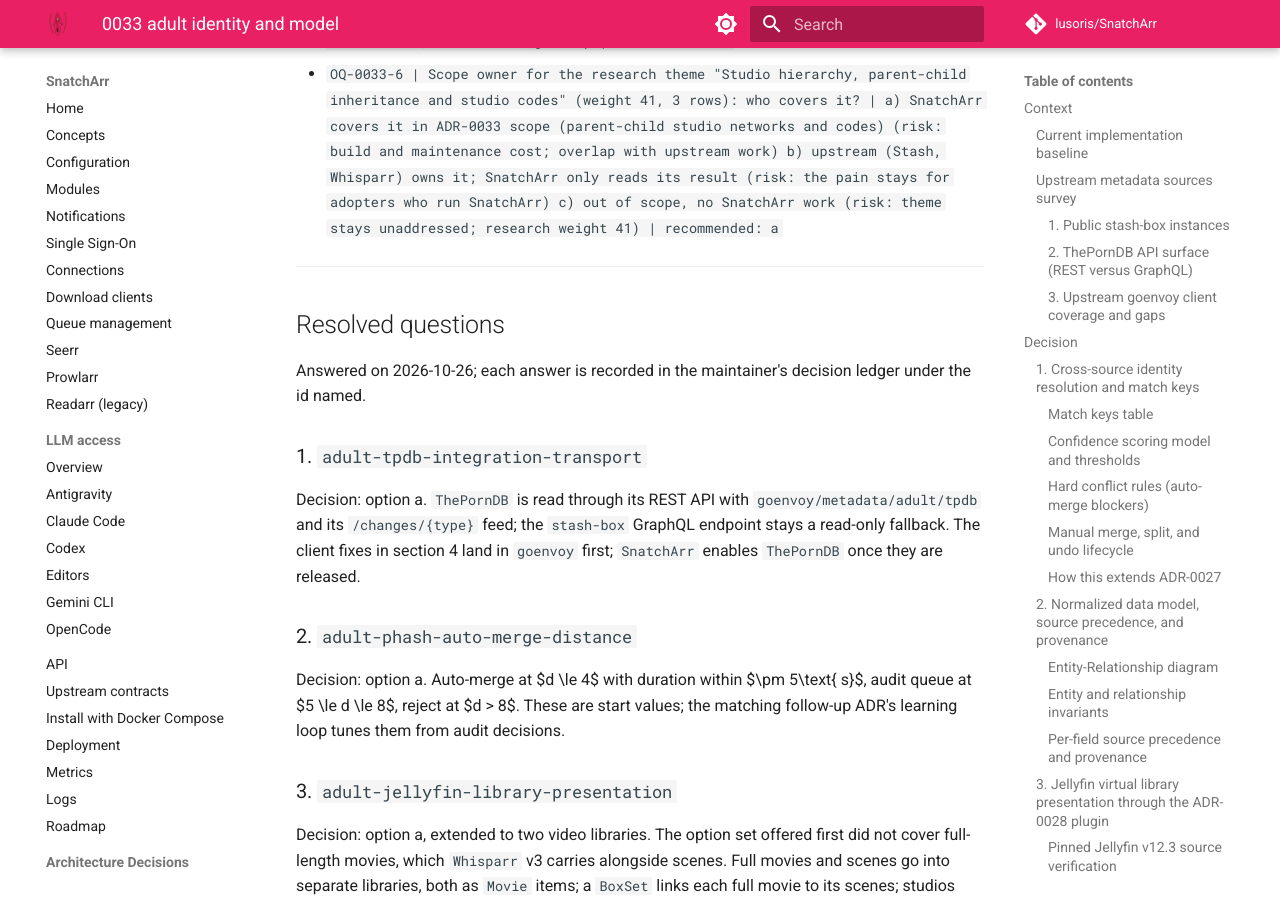
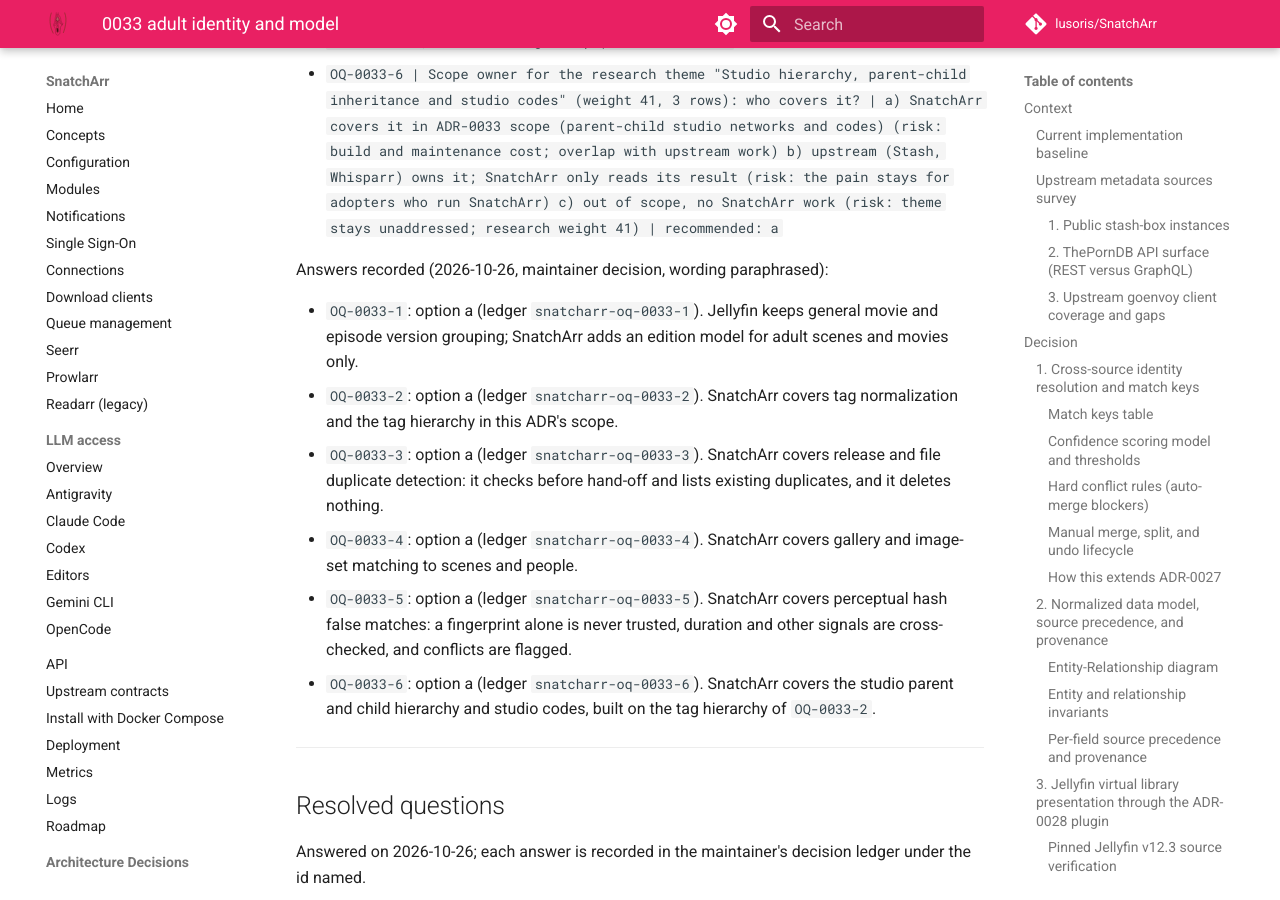
Before and after one commit to lusoris/SnatchArr, an MkDocs documentation site: the page built from docs/adr/0033-adult-identity-and-model.md, in a window 1280 px wide and 900 px high, scrolled down 31728 px. Built offline with MkDocs 1.6.1 and Material for MkDocs 9.7.7, drawn with Linux system fonts in a browser that asks for light colours; comment, search, counter and statistics services are not loaded.

Commit message:
docs(adr): record ADR-0033 and ADR-0037 scope answers (#778)
Records the maintainer answers to all eight scope questions of ADR-0033
and ADR-0037 from the stash pain research. All eight chose option a, so
no scope question of either ADR is open any more.

## Answers

- `OQ-0033-1`: Jellyfin keeps general movie and episode version
grouping. SnatchArr adds an edition model for adult scenes and movies
only (#779).
- `OQ-0033-2`: SnatchArr covers tag normalization and the tag hierarchy
(#780).
- `OQ-0033-3`: SnatchArr covers release and file duplicate detection. It
checks before hand-off and lists existing duplicates, and it deletes
nothing (#781).
- `OQ-0033-4`: SnatchArr covers gallery and image-set matching to scenes
and people (#782).
- `OQ-0033-5`: SnatchArr covers perceptual hash false matches. A
fingerprint alone is never trusted; duration and other signals are
cross-checked and conflicts are flagged (#783).
- `OQ-0033-6`: SnatchArr covers the studio parent and child hierarchy
and studio codes, built on the tag hierarchy (#784).
- `OQ-0037-4`: SnatchArr covers performer disambiguation with
disambiguation fields, stable IDs, and a merge and split view (#755).
- `OQ-0037-5`: SnatchArr covers studio-scoped numbered performer
identities, linked to the real person when known (#754).

## Sources

- Ledger `snatcharr-oq-0033-1` to `snatcharr-oq-0033-6`,
`snatcharr-oq-0037-4`, `snatcharr-oq-0037-5`

---------

Signed-off-by: lusoris <lusoris@proton.me>

```diff
--- a/docs/adr/0033-adult-identity-and-model.md
+++ b/docs/adr/0033-adult-identity-and-model.md
@@ -535,6 +535,15 @@
 - `OQ-0033-5 | Scope owner for the research theme "Perceptual hash false matches and fingerprint poisoning" (weight 81, 13 rows): who covers it? | a) SnatchArr covers it in ADR-0033 scope (distance confidence bands with audit undo) (risk: build and maintenance cost; overlap with upstream work) b) upstream (stash-box) owns it; SnatchArr only reads its result (risk: the pain stays for adopters who run SnatchArr) c) out of scope, no SnatchArr work (risk: theme stays unaddressed; research weight 81) | recommended: a`
 - `OQ-0033-6 | Scope owner for the research theme "Studio hierarchy, parent-child inheritance and studio codes" (weight 41, 3 rows): who covers it? | a) SnatchArr covers it in ADR-0033 scope (parent-child studio networks and codes) (risk: build and maintenance cost; overlap with upstream work) b) upstream (Stash, Whisparr) owns it; SnatchArr only reads its result (risk: the pain stays for adopters who run SnatchArr) c) out of scope, no SnatchArr work (risk: theme stays unaddressed; research weight 41) | recommended: a`
 
+Answers recorded (2026-10-26, maintainer decision, wording paraphrased):
+
+- `OQ-0033-1`: option a (ledger `snatcharr-oq-0033-1`). Jellyfin keeps general movie and episode version grouping; SnatchArr adds an edition model for adult scenes and movies only.
+- `OQ-0033-2`: option a (ledger `snatcharr-oq-0033-2`). SnatchArr covers tag normalization and the tag hierarchy in this ADR's scope.
+- `OQ-0033-3`: option a (ledger `snatcharr-oq-0033-3`). SnatchArr covers release and file duplicate detection: it checks before hand-off and lists existing duplicates, and it deletes nothing.
+- `OQ-0033-4`: option a (ledger `snatcharr-oq-0033-4`). SnatchArr covers gallery and image-set matching to scenes and people.
+- `OQ-0033-5`: option a (ledger `snatcharr-oq-0033-5`). SnatchArr covers perceptual hash false matches: a fingerprint alone is never trusted, duration and other signals are cross-checked, and conflicts are flagged.
+- `OQ-0033-6`: option a (ledger `snatcharr-oq-0033-6`). SnatchArr covers the studio parent and child hierarchy and studio codes, built on the tag hierarchy of `OQ-0033-2`.
+
 ---
 
 ## Resolved questions
```
Also changed, not shown: other parts of docs/adr/0033-adult-identity-and-model.md (+1 -1 lines), docs/adr/0037-studio-scoped-numbered-performer-names.md (+6 -1 lines).
